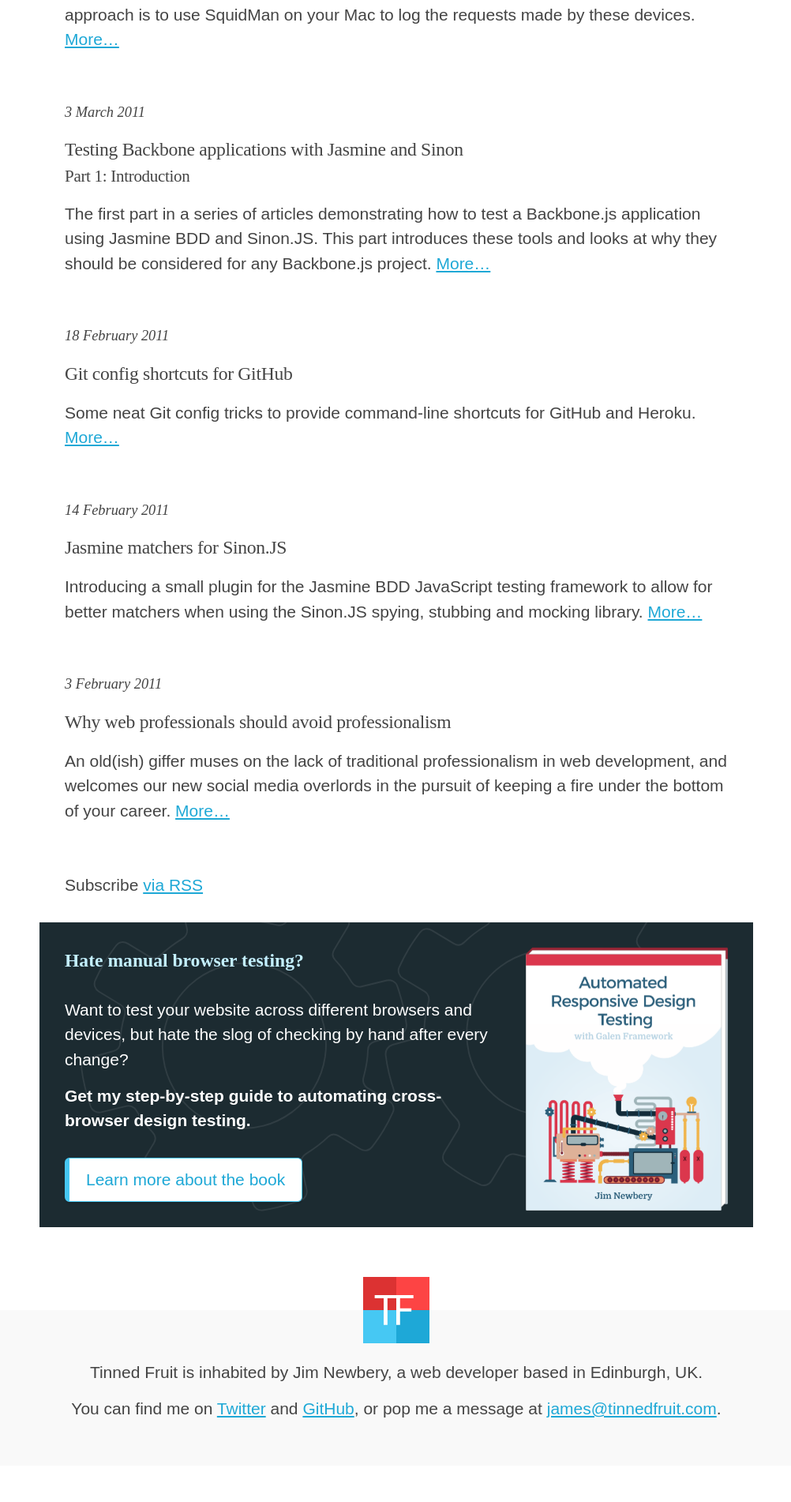
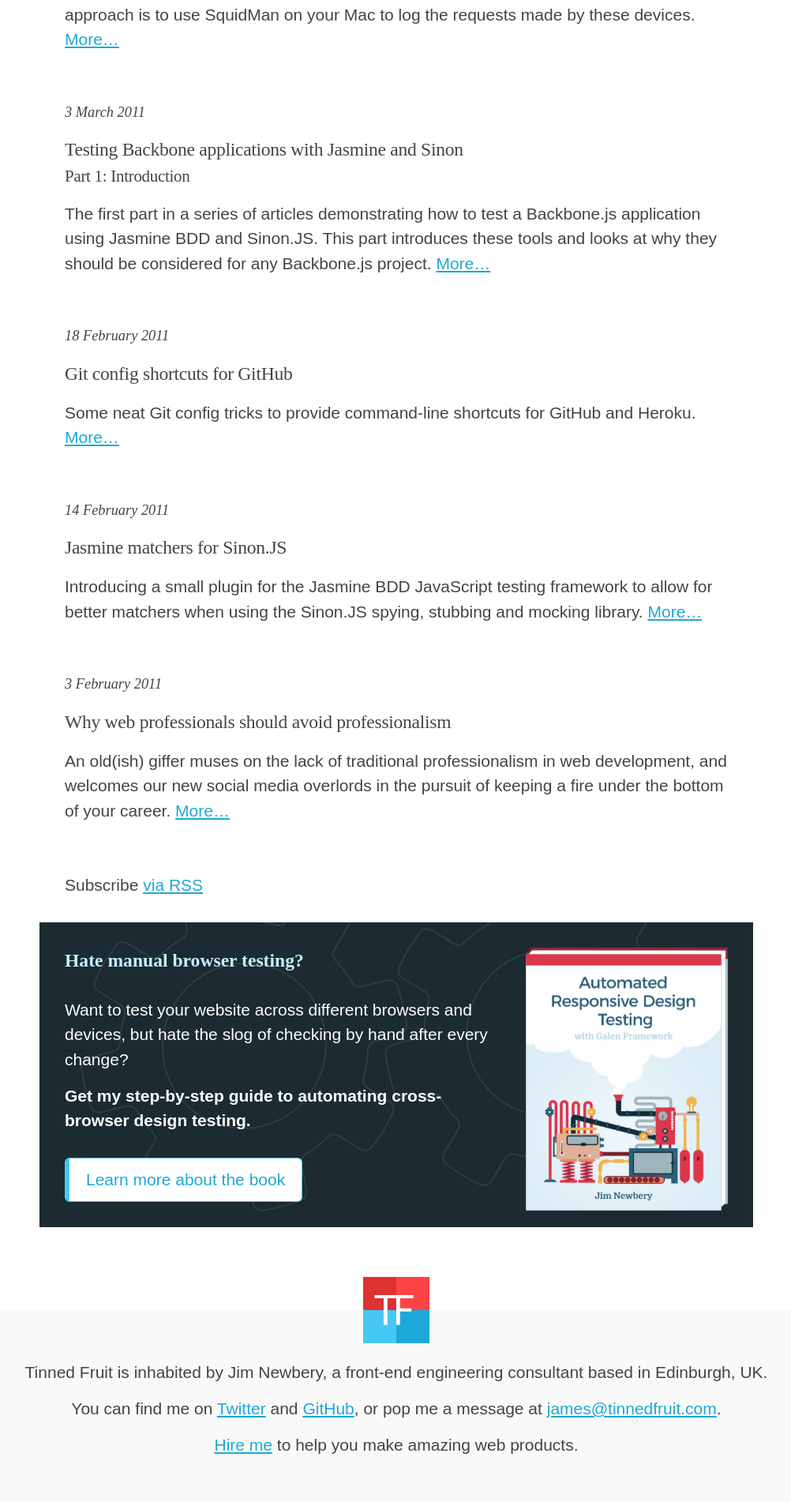
Before and after one commit to froots/froots.github.io, a Jekyll site: the page built from index.html, in a window 1280 px wide. Shown: the part 4079-5981 px from the top of the page at 79% size, without its empty margins (138-1140 px from the left). Built offline with Jekyll 4.4.1, drawn with Linux system fonts in a browser that asks for light colours; before the commit the page ends 5935 px from its top, so only the background shows below that.

Commit message:
Consulting page (#48)

```diff
--- a/_config.yml
+++ b/_config.yml
@@ -5,7 +5,7 @@
 email: james@tinnedfruit.com
 description: >
   Tinned Fruit is inhabited by Jim Newbery,
-  a web developer based in Edinburgh, UK.
+  a front-end engineering consultant based in Edinburgh, UK.
 baseurl: "" # the subpath of your site, e.g. /blog/
 url: "https://tinnedfruit.com" # the base hostname & protocol for your site
 twitter_username: froots101
--- a/_layouts/default.html
+++ b/_layouts/default.html
@@ -61,6 +61,7 @@
       <p class="footer__description">{{ site.description }}</p>
       <p class="footer__social">You can find me on <a href="https://twitter.com/{{ site.twitter_username }}">Twitter</a> and
         <a href="https://github.com/{{ site.github_username }}">GitHub</a>, or pop me a message at <a href="mailto:{{ site.email }}">{{ site.email }}</a>.</p>
+      <p class="footer__hireme"><a href="/consulting/">Hire me</a> to help you make amazing web products.</p>
     </footer>
   </body>
 
--- a/_sass/main/_avatars.scss
+++ b/_sass/main/_avatars.scss
@@ -2,3 +2,7 @@
   -webkit-clip-path: circle(50% at 50% 50%);
   clip-path: circle(50% at 50% 50%);
 }
+
+.avatar--medium {
+  width: 200px;
+}
--- a/_sass/main/_buttons.scss
+++ b/_sass/main/_buttons.scss
@@ -34,3 +34,11 @@
     color: white;
   }
 }
+
+.button--wide {
+  @include tablet {
+    margin-left: auto;
+    margin-right: auto;
+    width: 80%
+  }
+}
--- a/_sass/main/_utils.scss
+++ b/_sass/main/_utils.scss
@@ -20,3 +20,8 @@
 .align-left {
   text-align: left;
 }
+
+.mtb {
+  margin-top: $measure;
+  margin-bottom: $measure;
+}
--- a/_sass/main/_vars.scss
+++ b/_sass/main/_vars.scss
@@ -35,6 +35,7 @@
 $font-monospace: 'Fira Mono', monospace;
 
 $base-line-height: 1.5;
+$measure: 1.5em;
 
 $mq-bigphone: 400px;
 $mq-tablet: 640px;
--- /dev/null
+++ b/css/consulting.scss
@@ -0,0 +1,23 @@
+---
+---
+
+@import "mixins/flexbox";
+@import "mixins/transform";
+@import "mixins/media-object";
+
+@import "main/vars";
+@import "main/breakpoints";
+
+$color-background-highlight: lighten($color-background, 7%);
+
+.consulting__subtitle {
+  display: block;
+  font-size: 1.25rem;
+  font-style: italic;
+}
+
+.consulting {
+  strong {
+    background-color: $color-background-highlight;
+  }
+}
```
Also changed, not shown: _layouts/page.html (added, +7 -0 lines), consulting/index.md (added, +109 -0 lines), Gemfile.lock.
